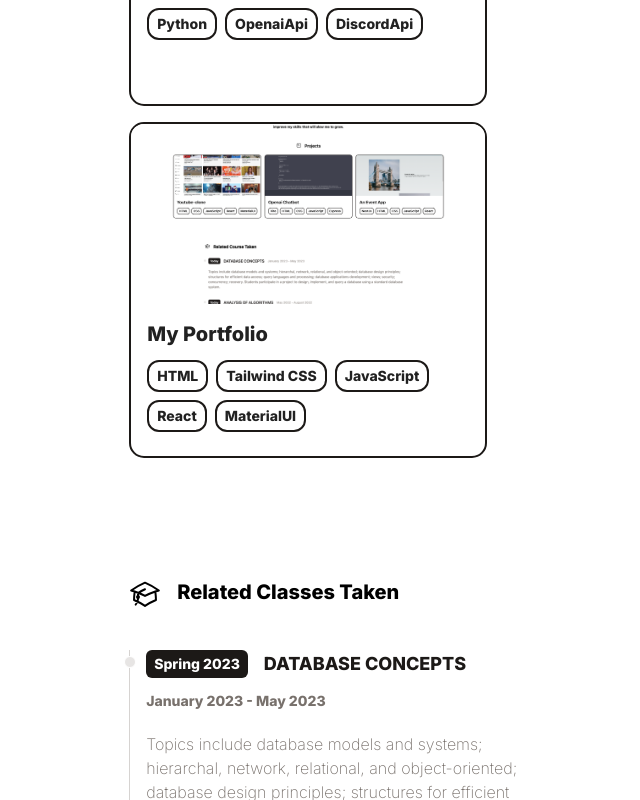
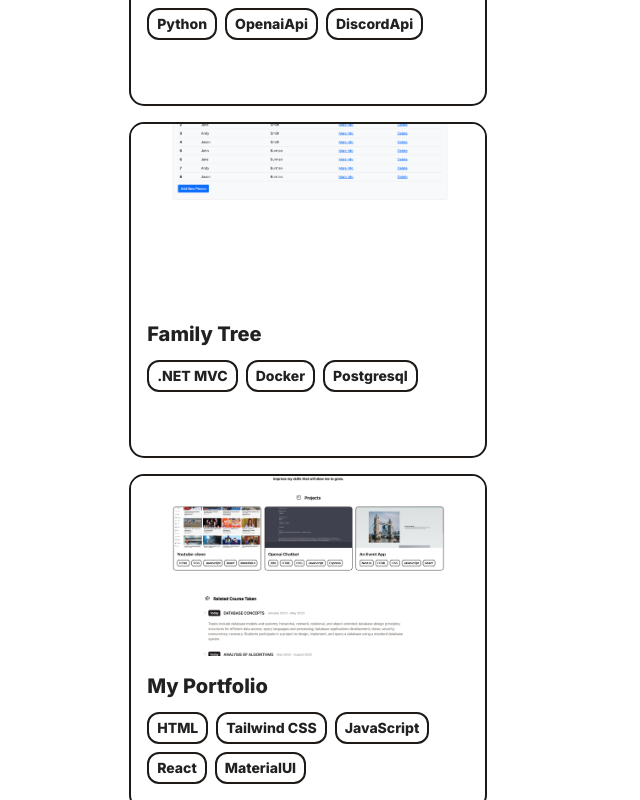
Before and after one commit to Xiaokun-Li518/Personal_portfolio, a React (Vite) app: page / in a window 1280 px wide. Shown: the part 2160-2960 px from the top of the page, without its empty margins (313-953 px from the left). Built offline with nearby package versions, Linux system fonts and the light colour scheme.

Commit message:
added Family Tree project

```diff
--- a/src/data/portfolio.js
+++ b/src/data/portfolio.js
@@ -24,6 +24,12 @@ export default [
         link: 'https://github.com/Xiaokun-Li518/discord-chatbot'
     },
     {
+        title: 'Family Tree',
+        imgUrl:'/assets/Family.png',
+        stack: ['.NET MVC', 'Docker', 'Postgresql'],
+        link: 'https://github.com/sebastianjburman/b461-18042-sp23-project-sebastianjburman-XiaokunLi'
+    },
+    {
         title: 'My Portfolio',
         imgUrl:'/assets/Portfolio.png',
         stack: ['HTML', 'Tailwind CSS', 'JavaScript', 'React', 'MaterialUI'],
```
Also changed, not shown: public/assets/Family.png (added).
